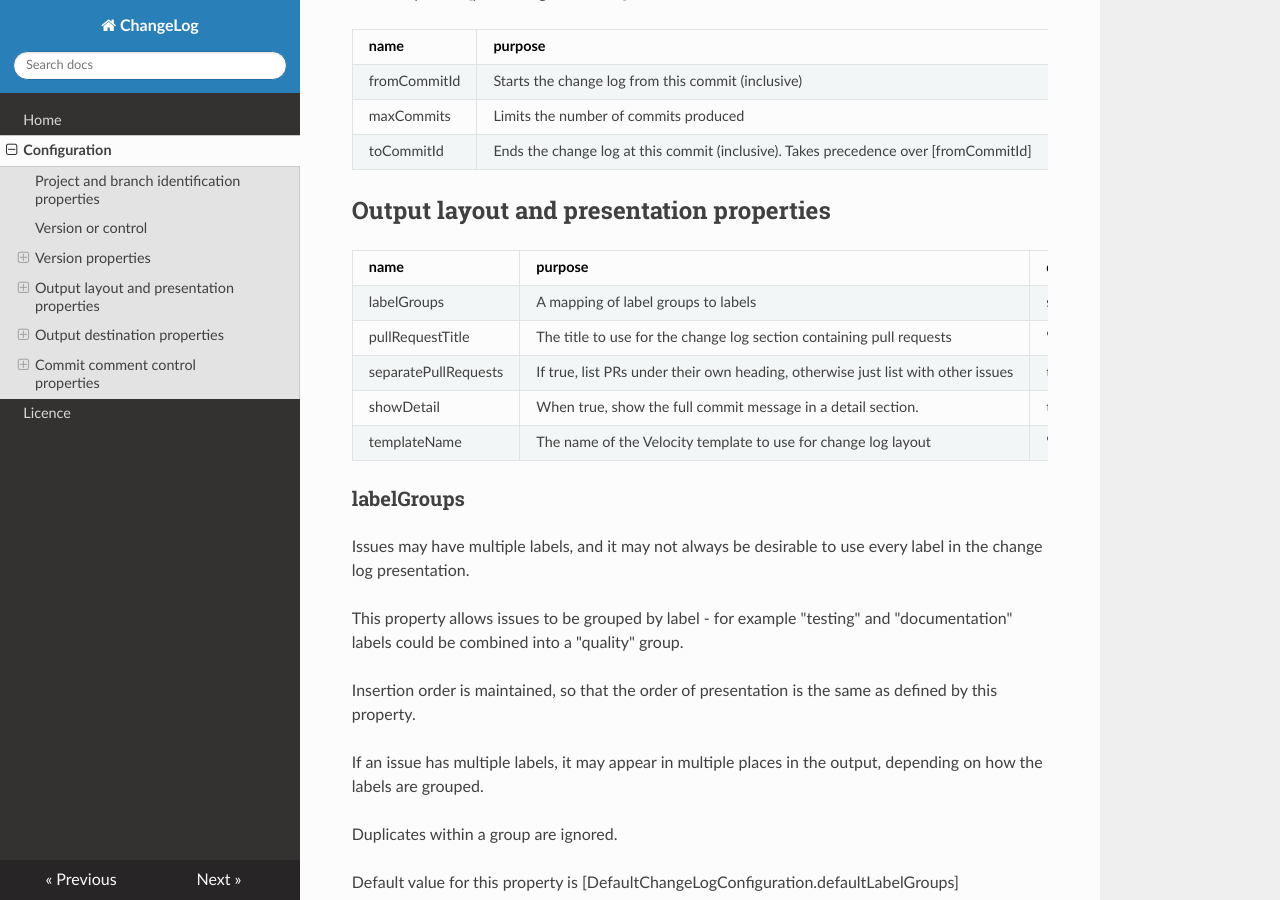
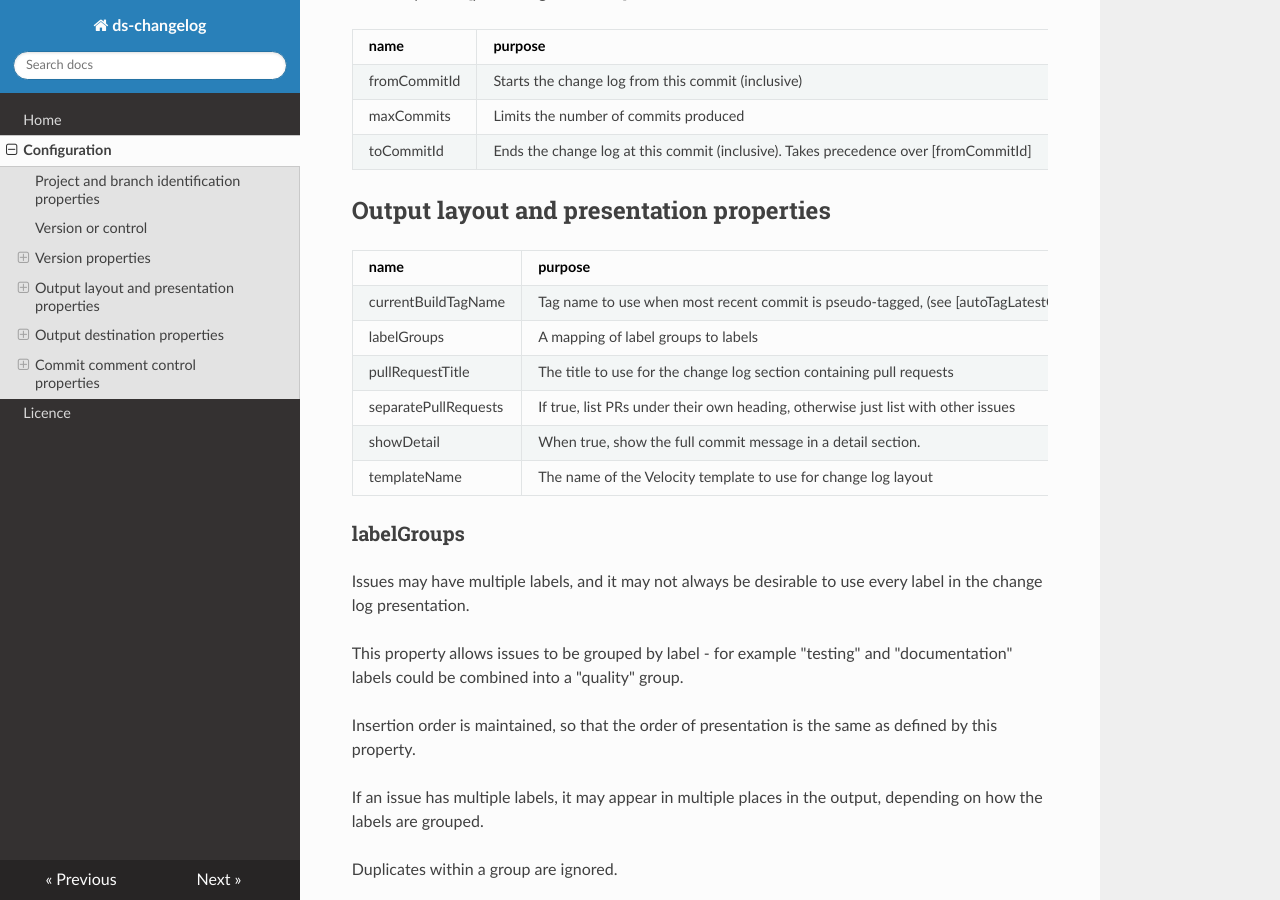
Before and after one commit to davidsowerby/changelog, an MkDocs documentation site: the page built from docs/configuration.md, in a window 1280 px wide and 900 px high, scrolled down 1867 px. Built offline with MkDocs 1.6.1, drawn with Linux system fonts in a browser that asks for light colours; nearby versions of some CDN libraries; old or Windows-style settings are respelled for this version of MkDocs.

Commit message:
Fix #5 current build tag name is a property
`currentBuildTagName`

```diff
--- a/docs/configuration.md
+++ b/docs/configuration.md
@@ -79,6 +79,7 @@ Used only when [processingAsVersions] is false
 
 | name                  | purpose                                                                              | default                   |
 |-----------------------|--------------------------------------------------------------------------------------|---------------------------|
+| currentBuildTagName   | Tag name to use when most recent commit is pseudo-tagged, (see [autoTagLatestCommit])| "current build            |
 | labelGroups           | A mapping of label groups to labels                                                  | see property detail below |
 | pullRequestTitle      | The title to use for the change log section containing pull requests                 | "Pull Requests"           |
 | separatePullRequests  | If true, list PRs under their own heading, otherwise just list with other issues     | true                      |
--- a/mkdocs.yml
+++ b/mkdocs.yml
@@ -1,4 +1,4 @@
-site_name: ChangeLog
+site_name: ds-changelog
 
 pages:
 - Home: 'index.md'
```
Also changed, not shown: README.md (+10 -10 lines), 8 other files.
